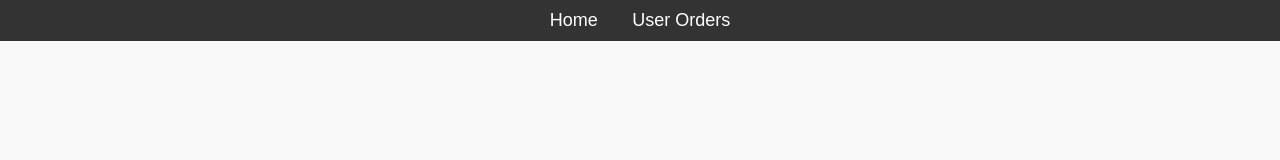
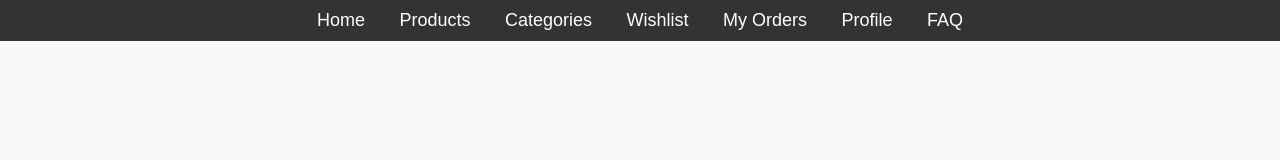
Before and after one commit to leonis-hh/ecommerce-fshn, a plain HTML site: page navbar.html in a window 1280 px wide. Drawn offline with Linux system fonts and the light colour scheme.

Commit message:
added more to navbar

```diff
--- a/navbar.html
+++ b/navbar.html
@@ -10,7 +10,12 @@
   <nav>
     <ul>
       <li><a href="index.html">Home</a></li>
-      <li><a href="user-orders.html">User Orders</a></li>
+      <li><a href="products.html">Products</a></li>
+      <li><a href="categories.html">Categories</a></li>
+      <li><a href="wishlist.html">Wishlist</a></li>
+      <li><a href="user-orders.html">My Orders</a></li>
+      <li><a href="profile.html">Profile</a></li>
+      <li><a href="faq.html">FAQ</a></li>
     </ul>
   </nav>
 </body>
```
